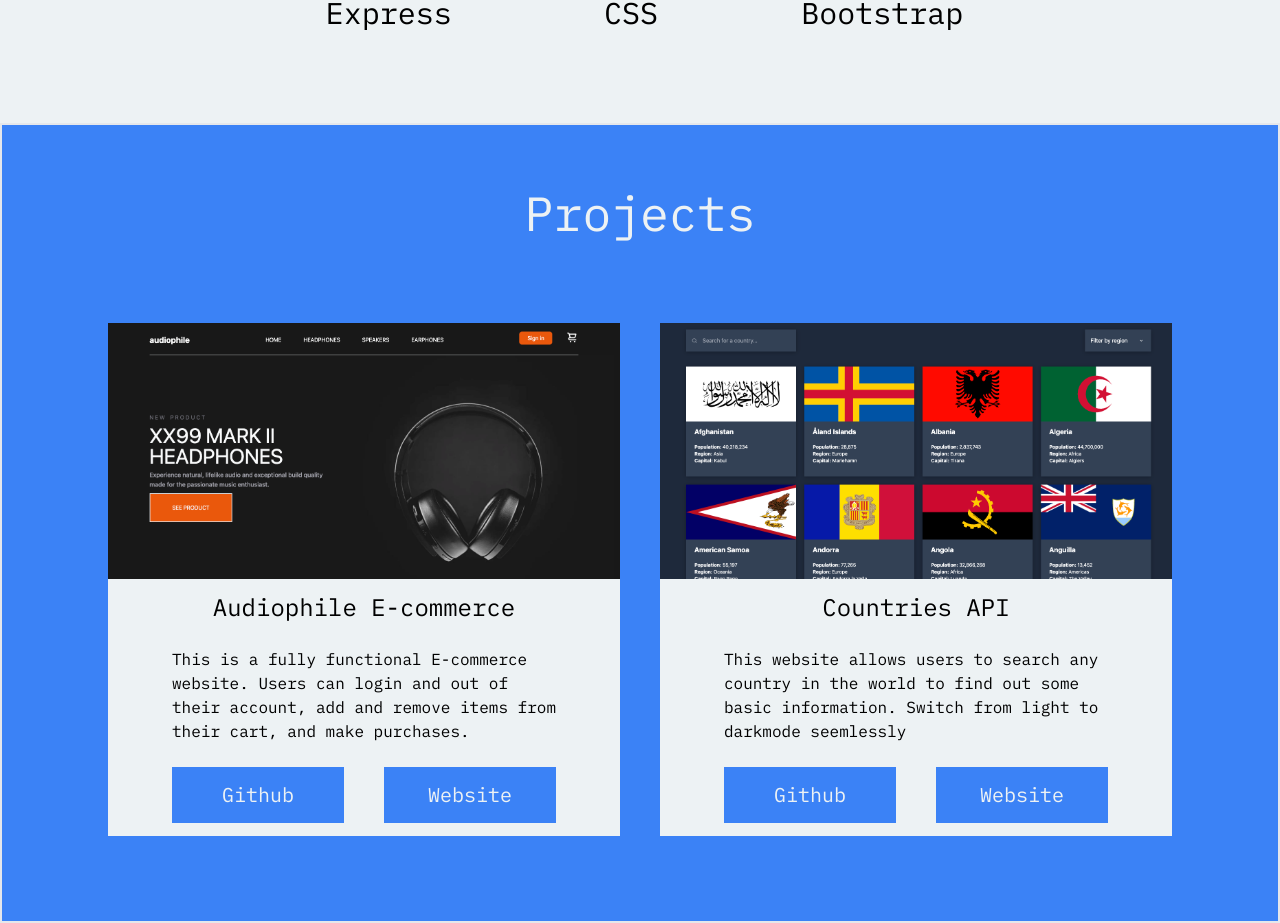
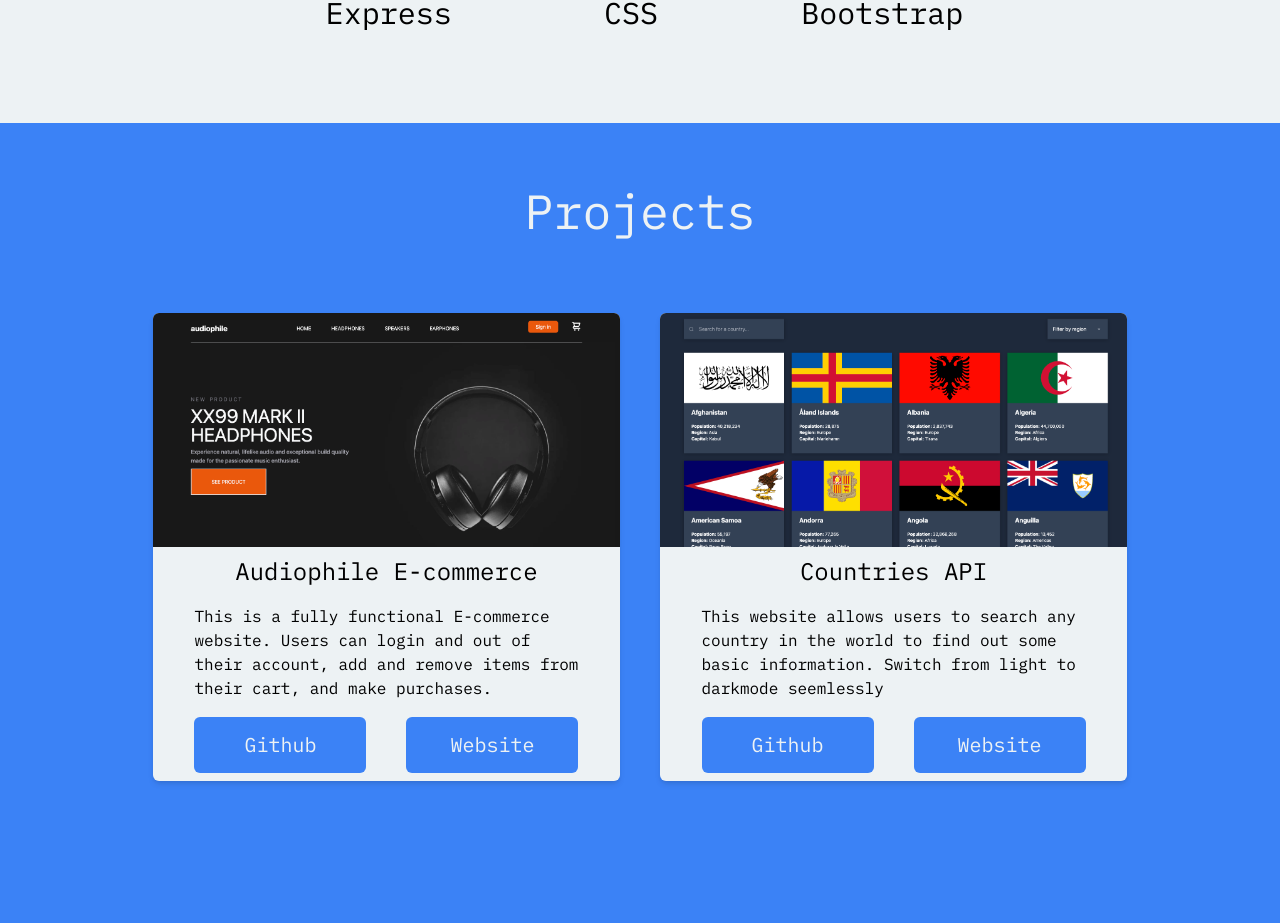
Before and after one commit to MichaelDWilliams1/portfolio, a React (Create React App) app: page / in a window 1280 px wide. Shown: the part 1477-2400 px from the top of the page. Built offline with nearby package versions, Linux system fonts and the light colour scheme.

Commit message:
project sectin resized for tablet and mobile. Still need to resize pictures for better quality

```diff
--- a/src/components/Projects.jsx
+++ b/src/components/Projects.jsx
@@ -4,30 +4,31 @@ import country from '../assets/countryAPI.png'
 
 const Projects = () => {
   return (
-    <section className='h-screen bg-blue-500 justify-center'>
-        <div className='h-full w-1000 lg:w-1000 m-auto flex flex-col items-center justify-center font-IBM border-2'>
-        <h3 className='text-5xl mt-16 text-white-100'>Projects</h3>
-        <div className='w-full h-full flex justify-center items-center space-x-10'>
-            <div className='w-auto w-500 h-3/4 flex flex-col items-center break-words justify-center bg-white-100'>
-                <div className='w-full h-1/2'><img className='h-full' src={audiophile} /></div>
-                <div className='w-full h-1/2 flex flex-col flex-wrap justify-around items-center'>
-                    <p className='text-2xl w-96 text-center'>Audiophile E-commerce</p>
-                    <p className='w-96'>This is a fully functional E-commerce website. Users can login and out of their account, add and remove items from their cart, and make purchases.</p>
-                    <div className='flex w-96 space-x-10'>
-                        <button className='w-1/2 h-14 text-xl bg-blue-500 text-white-100'>Github</button>
-                        <button className='w-1/2 h-14 text-xl bg-blue-500 text-white-100'>Website</button>
+    <section className='h-auto lg:h-screen bg-blue-500 justify-center pb-16'>
+        <div className='h-auto lg:h-full flex flex-col items-center justify-center font-IBM'>
+        <h3 className='text-5xl mt-16 text-white-100 mb-16 lg:mb-0'>Projects</h3>
+        <div className=' md:w-700 lg:w-1000 xl:w-1200 lg:h-full flex flex-col lg:flex-row justify-center items-center space-y-10 lg:space-y-0 lg:space-x-10'>
+            <div className=' 2xsm:w-72 xsm:w-80 md:w-auto lg:h-3/4 flex flex-col items-center justify-center bg-white-100 shadow-md rounded-md'>
+                <div className='w-full h-60 md:h-1/2'><img className='h-full rounded-t-md' src={audiophile} /></div>
+                <div className='w-full h-64 md:h-60 lg:h-1/2 flex flex-col justify-evenly lg:justify-around items-center'>
+                    <p className='text-2xl w-96 text-center hidden xsm:inline'>Audiophile E-commerce</p>
+                    <p className='text-2xl w-96 text-center 2xsm:inline xsm:hidden'>Audiophile</p>
+                    <p className='pl-2 md:pl-0 md:w-4/5 lg:w-96'>This is a fully functional E-commerce website. Users can login and out of their account, add and remove items from their cart, and make purchases.</p>
+                    <div className='flex justify-around w-4/5 lg:w-96 space-x-10'>
+                        <button className='w-1/2 md:w-1/3 lg:w-1/2 h-14 text-xl bg-blue-500 text-white-100 rounded-md'>Github</button>
+                        <button className='w-1/2 md:w-1/3 lg:w-1/2 h-14 text-xl bg-blue-500 text-white-100 rounded-md'>Website</button>
                     </div>
                 </div>
 
             </div>
-            <div className='w-500 h-3/4 flex flex-col items-center justify-center bg-white-100'>
-            <div className='w-full h-1/2'><img className='h-full' src={country} /></div>
-                <div className='w-full h-1/2 flex flex-col flex-wrap justify-around items-center'>
+            <div className='h-3/4 2xsm:w-72 xsm:w-80 md:w-auto flex flex-col items-center justify-center bg-white-100 shadow-md rounded-md'>
+            <div className='w-full h-60 md:h-1/2'><img className='h-full rounded-t-md' src={country} /></div>
+                <div className='w-full h-64 md:h-60 lg:h-1/2 flex flex-col justify-evenly lg:justify-around items-center'>
                 <p className='text-2xl w-96 text-center'>Countries API</p>
-                    <p className='w-96'>This website allows users to search any country in the world to find out some basic information. Switch from light to darkmode seemlessly</p>
-                    <div className='flex w-96 space-x-10'>
-                        <button className='w-1/2 h-14 text-xl bg-blue-500 text-white-100'>Github</button>
-                        <button className='w-1/2 h-14 text-xl bg-blue-500 text-white-100'>Website</button>
+                    <p className='pl-2 md:pl-0 md:w-4/5  lg:w-96'>This website allows users to search any country in the world to find out some basic information. Switch from light to darkmode seemlessly</p>
+                    <div className='flex justify-around w-4/5 lg:w-96 space-x-10'>
+                        <button className='w-1/2 md:w-1/3 lg:w-1/2 h-14 text-xl bg-blue-500 text-white-100 rounded-md'>Github</button>
+                        <button className='w-1/2 md:w-1/3 lg:w-1/2 h-14 text-xl bg-blue-500 text-white-100 rounded-md'>Website</button>
                     </div>
                 </div>
             </div>
--- a/tailwind.config.js
+++ b/tailwind.config.js
@@ -15,6 +15,14 @@ module.exports = {
         '500': '500px',
         '1000': '1000px'
       },
+      width: {
+        '400': '400px',
+        '500': '500px',
+        '700': '700px',
+        '800': '800px',
+        '1000': '1000px',
+        '1200': '1200px'
+      },
       screens: {
         '2xsm': '300px',
         'xsm': '350px'
```
